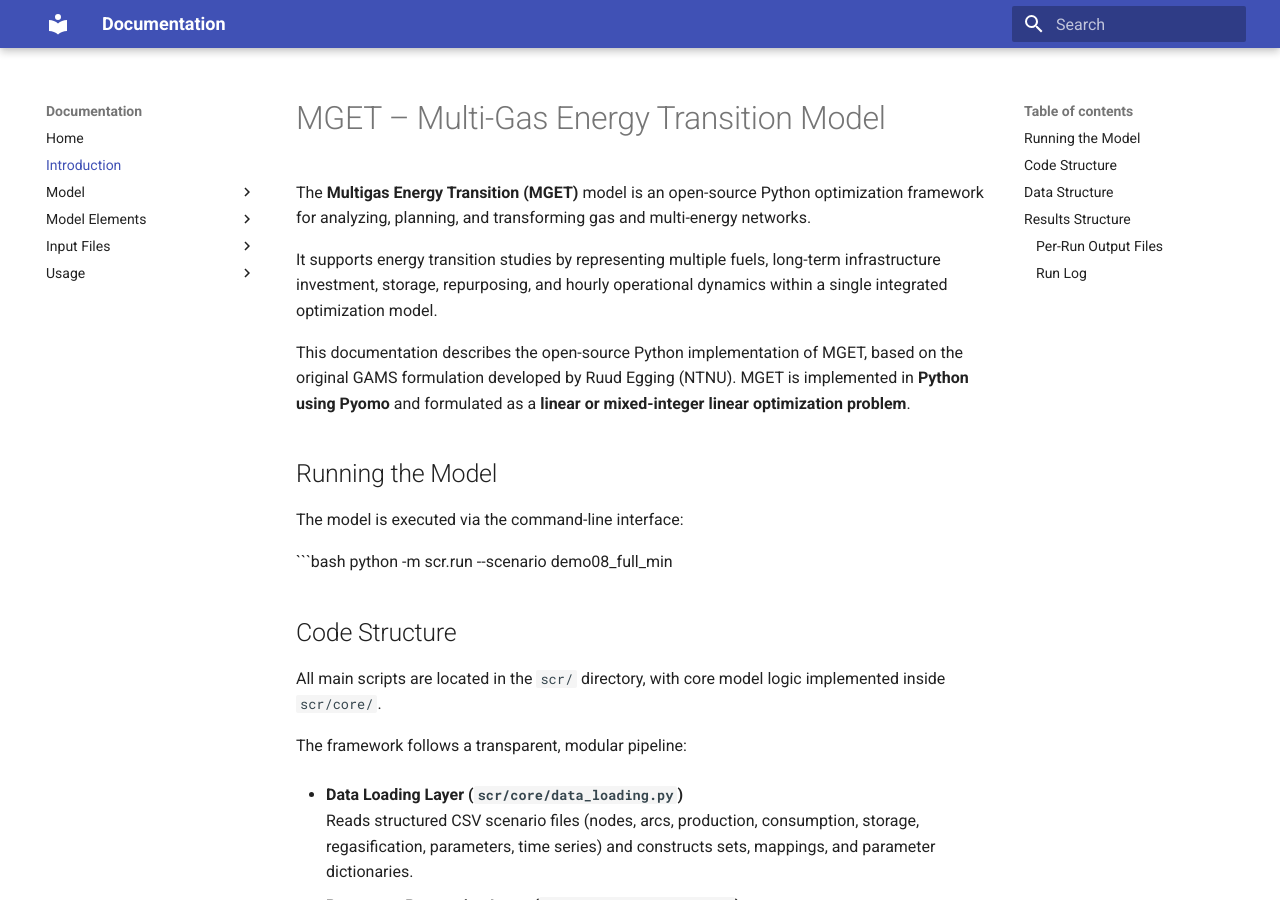
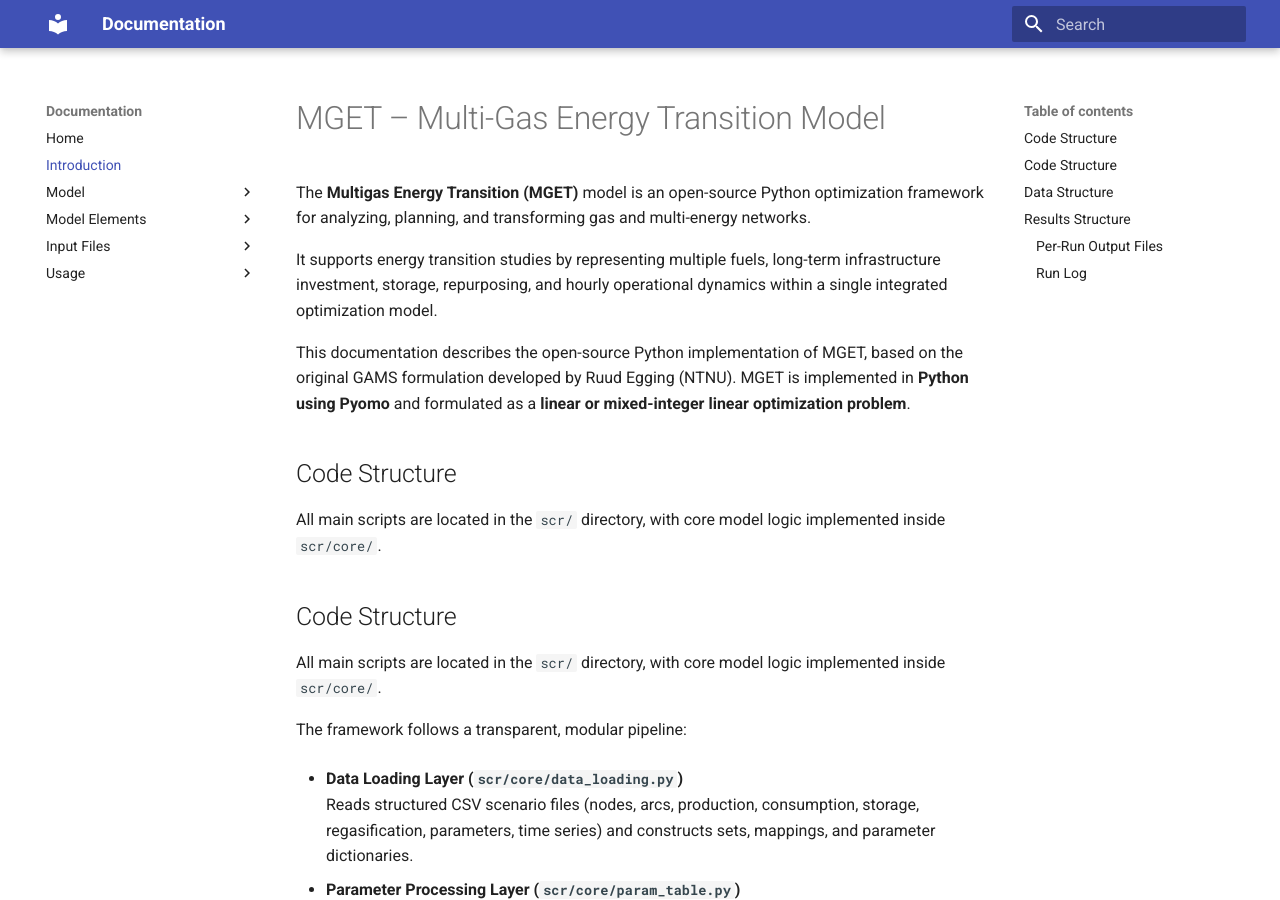
Before and after one commit to ParinazAliasghari/NordHHub, an MkDocs documentation site: the page built from docs/introduction.md, in a window 1280 px wide and 900 px high. Built offline with MkDocs 1.6.1 and Material for MkDocs 9.7.7, drawn with Linux system fonts in a browser that asks for light colours.

Commit message:
Remove 'Running the Model' section from documentation
Removed the 'Running the Model' section from the introduction.

````diff
--- a/docs/introduction.md
+++ b/docs/introduction.md
@@ -10,14 +10,9 @@ within a single integrated optimization model.
 This documentation describes the open-source Python implementation of MGET, based on the original GAMS formulation developed by Ruud Egging (NTNU). MGET is implemented in **Python using Pyomo** and formulated as a
 **linear or mixed-integer linear optimization problem**.
 
-
-## Running the Model
-
-The model is executed via the command-line interface:
-
-```bash
-python -m scr.run --scenario demo08_full_min
-
+## Code Structure
+All main scripts are located in the `scr/` directory,
+with core model logic implemented inside `scr/core/`.
 
 ## Code Structure
 All main scripts are located in the `scr/` directory,
````
